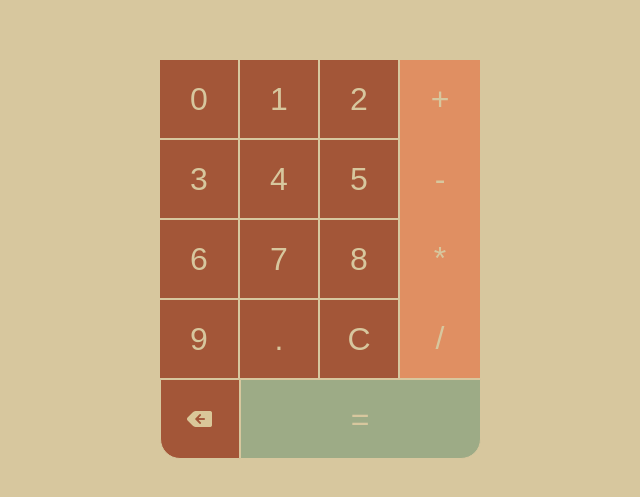
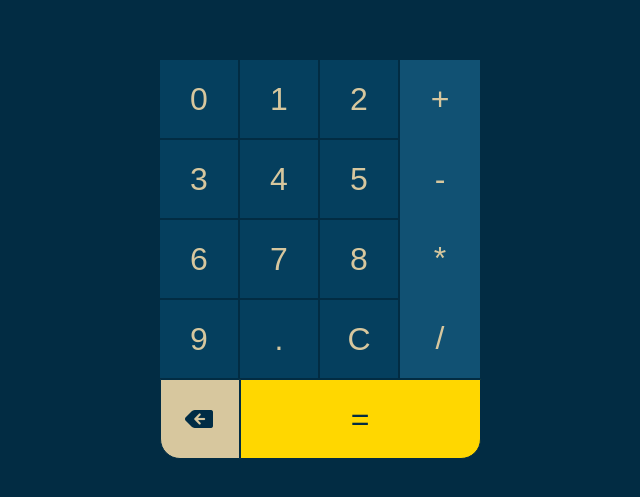
Before and after one commit to maitearmengaud/calculator, a React (Create React App) app: page / in a window 1280 px wide. Shown: the part 111-608 px from the top of the page, without its empty margins (320-960 px from the left). Built offline with nearby package versions, Linux system fonts and the light colour scheme.

Commit message:
adding colors

```diff
--- a/src/App.css
+++ b/src/App.css
@@ -1,6 +1,6 @@
 /* style for App.js */
 body {
-    background-color: #d7c79e;
+    background-color: #022c43;
 }
 
 .container {
@@ -23,12 +23,12 @@ body {
     display: flex;
     flex-direction: column;
     height: 318px;
-    background: #e08f62;
-    border: 1px solid #d7c79e;
+    background: #115173;
+    border: 1px solid #022c43;
 }
 
 .operators button {
-    background: #e08f62;
+    background: #115173;
     color: #d7c79e;
     font-size: 2em;
     width: 80px;
@@ -48,13 +48,13 @@ body {
 
 .numbers button {
     padding: 15px;
-    background: #a35638;
+    background: #053f5e;
     color: #d7c79e;
     font-size: 2em;
     width: 80px;
     height: 80px;
     padding: 5px;
-    border: 1px solid #d7c79e;
+    border: 1px solid #022c43;
 }
 
 .equal {
@@ -62,20 +62,20 @@ body {
 }
 
 .equal button {
-    background:#9dab86;
-    color: #d7c79e;
+    background:#ffd700;
+    color: #022c43;
     font-size: 2em;
     height: 80px;
     width: 100%;
     border-bottom-right-radius: 20px;
-    border: 1px solid #d7c79e;
+    border: 1px solid #022c43;
 }
 
 .delete-button {
     height: 80px;
     width: 25%;
-    border: 1px solid #d7c79e;
-    background: url("../src/imgs/delete.png")#a35638 no-repeat center;
+    border: 1px solid #022c43;
+    background: url("../src/imgs/delete.png")#d7c79e no-repeat center;
     color: #d7c79e;
     border-bottom-left-radius: 20px;
 }
--- a/src/components/Display.css
+++ b/src/components/Display.css
@@ -9,5 +9,5 @@
 .screen h1 {
     font-size: 3em;
     text-align: right;
-    color:#a35638;
+    color:#ffd700;
 }
```
Also changed, not shown: src/imgs/delete.png.
